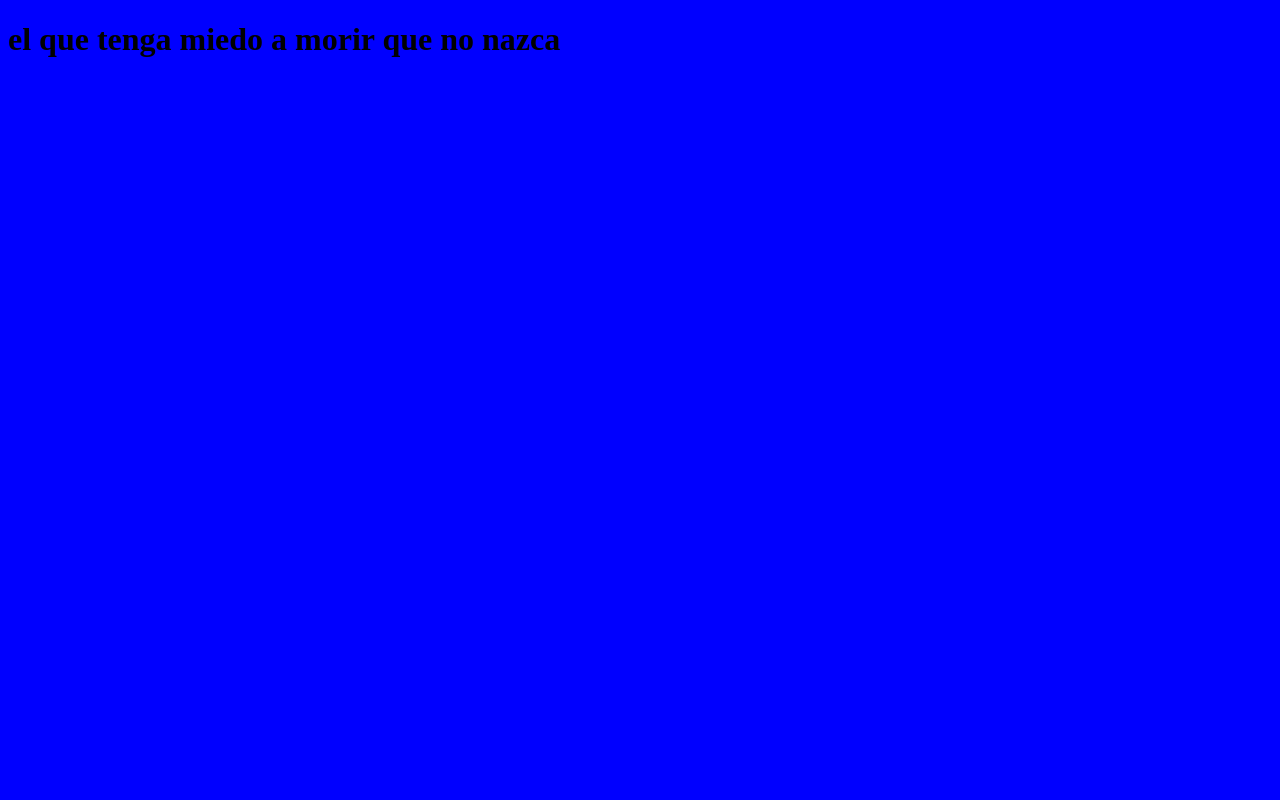
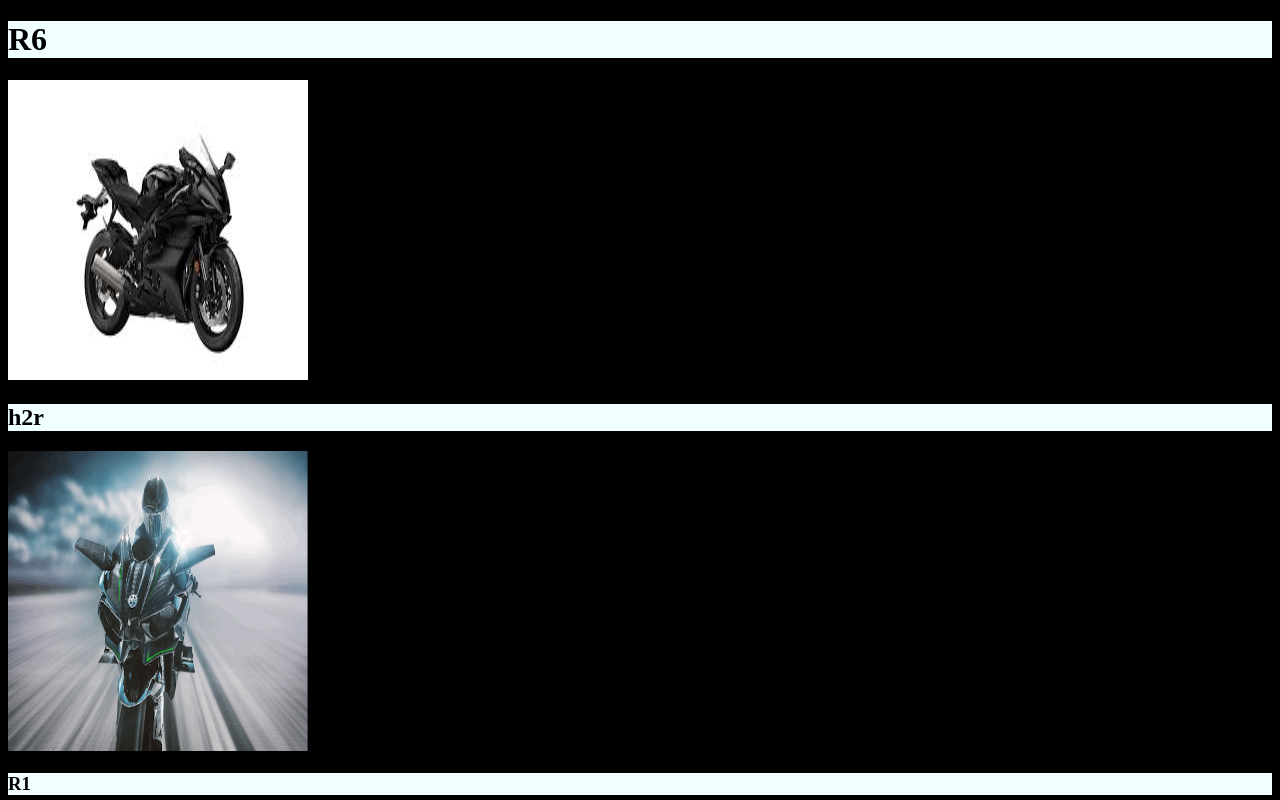
Before and after one commit to aguitadecoco777/proyecto-de-git, a plain HTML site: page index.html in a window 1280 px wide. Shown: the top 800 px of the page. Drawn offline with Linux system fonts and the light colour scheme.

Commit message:
ya quedaron puestas las imagenes

```diff
--- a/css/estilo.css
+++ b/css/estilo.css
@@ -1,3 +1,6 @@
 .body {
-    background-color: blue;
+    background-color: black;
 }
+.texto {
+    background-color: azure;
+}
--- a/index.html
+++ b/index.html
@@ -7,6 +7,11 @@
     <link rel="stylesheet" href="css/estilo.css">
 </head>
 <body class="body">
-    <h1>el que tenga miedo a morir que no nazca</h1>
+    <h1 class="texto">R6</h1>
+    <img src="img/descarga.jpeg" alt="descripcion de imagen" class="imagen" width="300px" height="300px">
+    <h2 class="texto">h2r</h2>
+    <img src="img/tumblr_occtr4n4SP1ss46elo1_640.gif" alt="descripcion de imagen" class="imagen" width="300px" height="300px">
+    <h3 class="texto">R1</h3>
+    <img src="img/descarga (1).jpeg" alt="descripcion de imagen" class="imagen" width="300px" height="300px">
 </body>
 </html>
```
